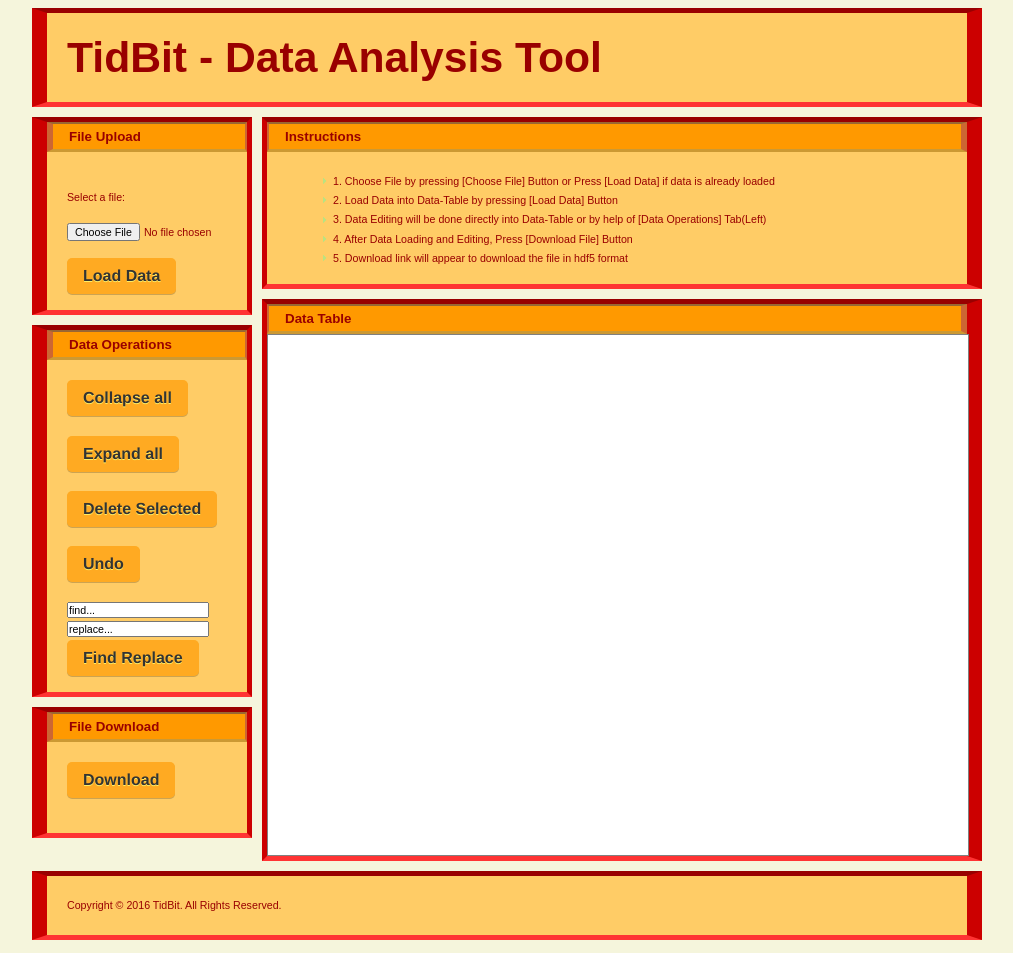
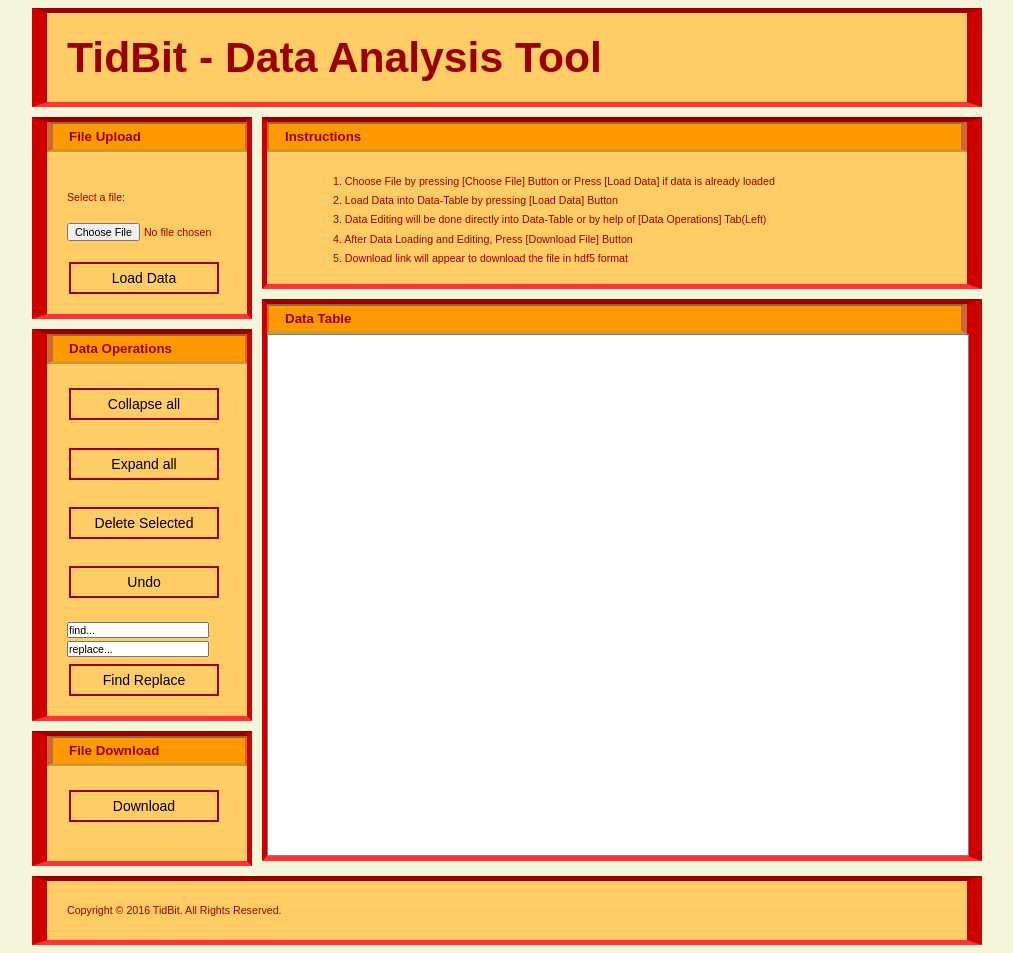
Before and after one commit to mcashif/TidbitProject, a Django app: page / in a window 1280 px wide. Shown: the whole page, without its empty margins (133-1146 px from the left). Run offline with Django 3.2, Linux system fonts and the light colour scheme; parts of the project's set-up code (start-up, migrations or seed data) failed here and were passed over; some libraries are stand-ins or nearby versions.

Commit message:
GUI is done-Some Fancy Stuff-minor-1

```diff
--- a/tidbit/templates/tidbit/index2.html
+++ b/tidbit/templates/tidbit/index2.html
@@ -18,35 +18,34 @@
 
   <style>
 
-		.styled-button-1 {
-			-webkit-box-shadow:rgba(0,0,0,0.2) 0 1px 0 0;
-			-moz-box-shadow:rgba(0,0,0,0.2) 0 1px 0 0;
-			box-shadow:rgba(0,0,0,0.2) 0 1px 0 0;
-			color:#333;
-			background-color:#FA2;
-			border-radius:5px;
-			-moz-border-radius:5px;
-			-webkit-border-radius:5px;
-			border:none;
-			font-family:'Helvetica Neue',Arial,sans-serif;
-			font-size:16px;
-			font-weight:700;
-			height:36px;
-			padding:4px 16px;
-			text-shadow:#FE6 0 1px 0
+		.button {
+		 	position: relative;
+		    background-color: #fc6; /* Green */
+		    border: none;
+		    color: white;
+		    padding: 6px 3px;
+		    text-align: center;
+		    text-decoration: none;
+		    display: inline-block;
+		    font-size: 14px;
+		    margin: 4px 2px;
+		    -webkit-transition-duration: 0.4s; /* Safari */
+		    transition-duration: 0.4s;
+		    cursor: pointer;
 		}
 
-		.button-1:hover,
-		.button-1:focus {
-		    text-decoration: none;
-		    color: #fff;
+		.button1 {
+		width: 150px;
+		    background-color: #fc6;
+		    color: black;
+		    border: 2px solid #900;
 		}
 
-		.button-1:active {
-		    transform: translate(0px,5px);
-		    -webkit-transform: translate(0px,5px);
-		    border-bottom: 1px solid;
+		.button1:hover {
+		    background-color: #900;
+		    color: white;
 		}
+
 
 	    .slick-cell-checkboxsel {
 	      background: #f0f0f0;
@@ -106,7 +105,7 @@
                           {{ form.docfile.errors }}
                           {{ form.docfile }}
                   </p>
-                  <p><input class="styled-button-1" type="submit" value="Load Data" /></p>
+                  <p><input class="button button1" type="submit" value="Load Data" /></p>
           </form>
 				</ul>
 			</div>
@@ -115,22 +114,22 @@
 			<h2 class="title">Data Operations</h2>
 			<div class="content">
 				<ul>
-					<button class="styled-button-1" onclick="dataView.collapseAllGroups()">Collapse all</button>
+					<button class="button button1" onclick="dataView.collapseAllGroups()">Collapse all</button>
 			        <br/>
 			         <br/>
-			        <button class="styled-button-1" onclick="dataView.expandAllGroups()">Expand all</button>
+			        <button class="button button1" onclick="dataView.expandAllGroups()">Expand all</button>
 			        <br/>
 			        <br/>
-			        <button class="styled-button-1" onclick="deleteRows()">Delete Selected</button>
+			        <button class="button button1" onclick="deleteRows()">Delete Selected</button>
 			        <br/>
 			        <br/>
-			        <button class="styled-button-1" onclick="undo()">Undo</button>
+			        <button class="button button1" onclick="undo()">Undo</button>
 			        <br/>
 			        <br/>
 			        <input id="find" name="find" type="text" value="find..."/>
 			        <input id="replace" name="replace" type="text" value="replace..."/>
 			        <br/>
-			        <button class="styled-button-1" onclick="findReplace()">Find Replace</button>
+			        <button class="button button1" onclick="findReplace()">Find Replace</button>
 				</ul>
 			</div>
 		</div>
@@ -139,7 +138,7 @@
 		<h2 class="title">File Download</h2>
 		<div class="content">
 			<ul>
-		        <button class="styled-button-1" onclick="getDataFile()">Download</button>
+		        <button class="button button1" onclick="getDataFile()">Download</button>
 		        <br/>
 		        <a href="/media/documents/data.hdf5" style="display: none;" id="download">Download Link</a>
 		        <br/>
```
